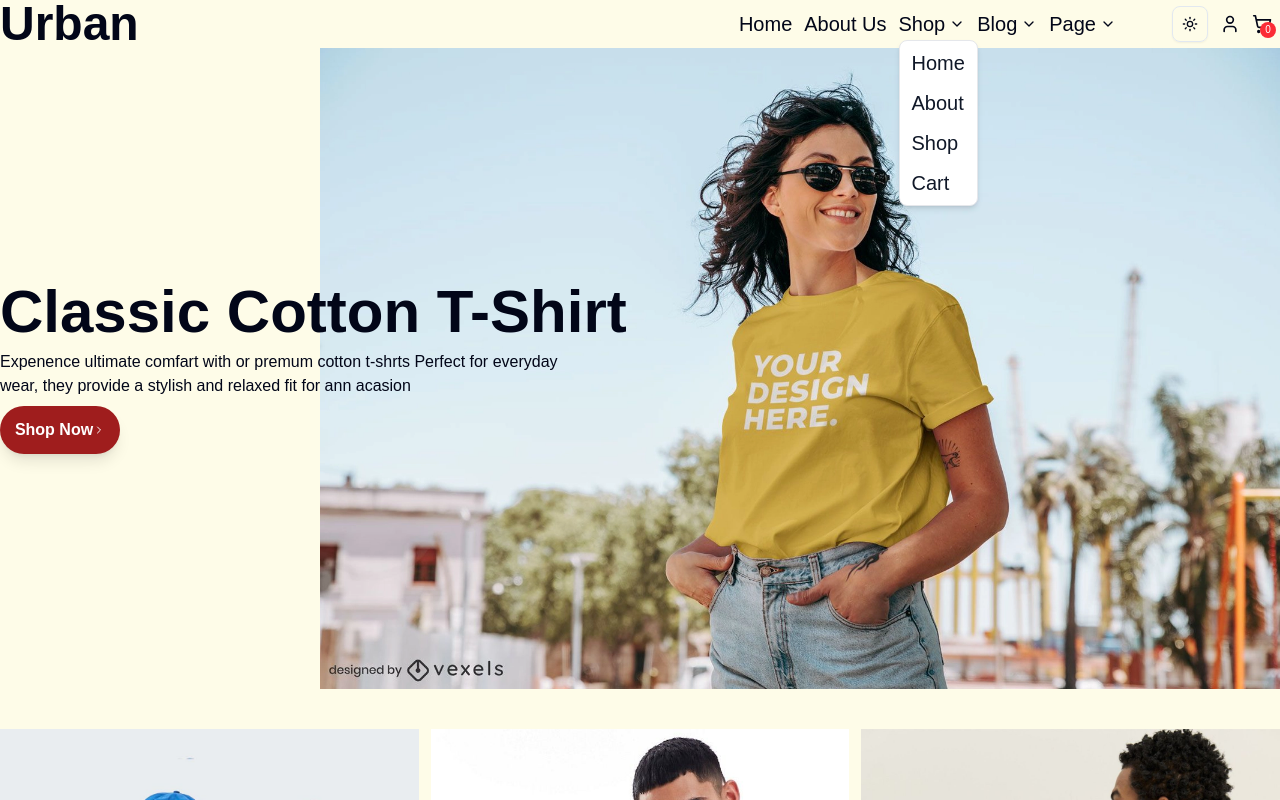
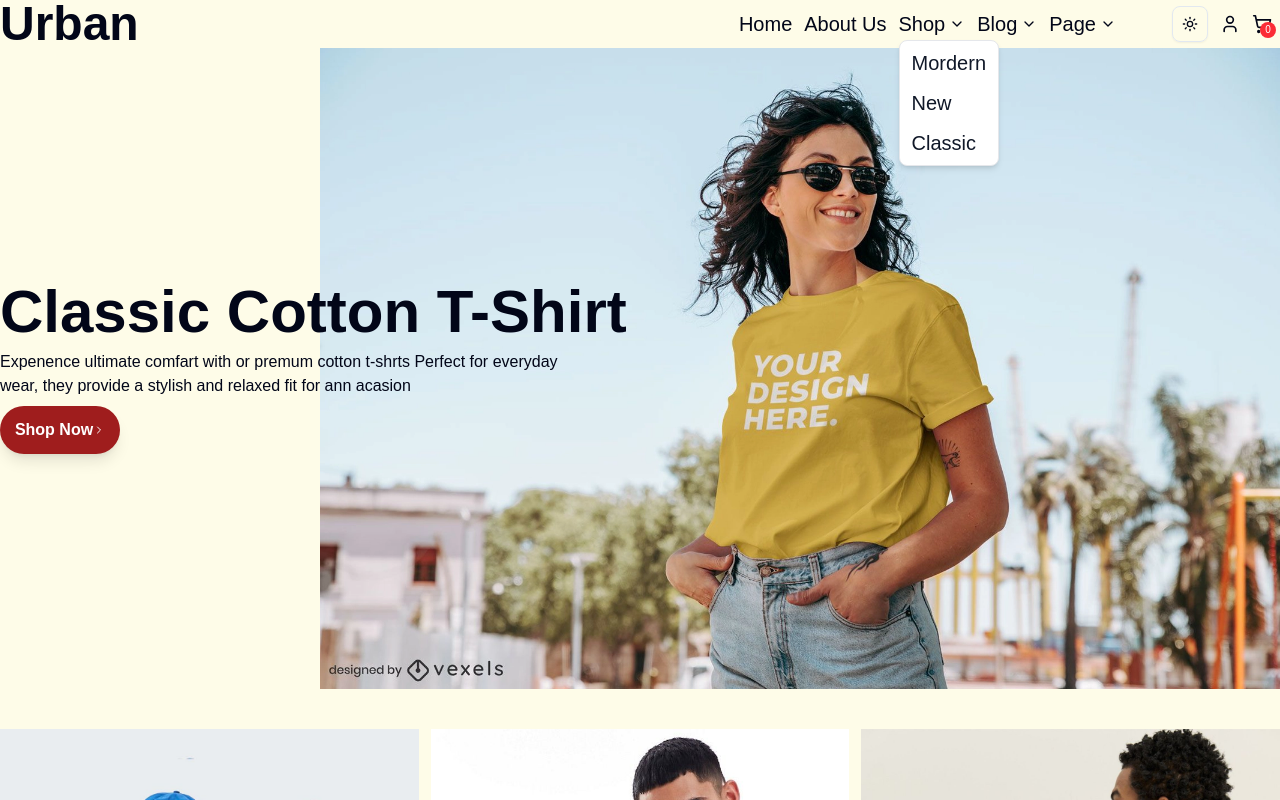
Before and after one commit to Zoidevzx/Projeto-Final-React, a Next.js app: page / in a window 1280 px wide. Both pictures are taken after a click on the icon 957 px from the left and 24 px from the top of the page. Shown: the top 800 px of the page. Built offline with nearby package versions, Linux system fonts and the light colour scheme; a web font is replaced by a local one.

Commit message:
Ajustes no HeaderPage

```diff
--- a/components/HeaderPage.jsx
+++ b/components/HeaderPage.jsx
@@ -107,7 +107,7 @@ export function HeaderPage() {
                                         text-gray-900 dark:text-gray-100
                                         border border-gray-200 dark:border-gray-700 rounded-md shadow-md"
                                     >
-                                        {itenspage.map((e, i) => (
+                                        {itenshop.map((e, i) => (
                                             <li
                                                 key={i}
                                                 className="transition duration-200 ease-in-out
@@ -146,7 +146,7 @@ export function HeaderPage() {
                                         text-gray-900 dark:text-gray-100
                                         border border-gray-200 dark:border-gray-700 rounded-md shadow-md"
                                     >
-                                        {itenspage.map((e, i) => (
+                                        {itensblog.map((e, i) => (
                                             <li
                                                 key={i}
                                                 className="transition duration-200 ease-in-out
@@ -154,7 +154,7 @@ export function HeaderPage() {
                                                 hover:scale-105 active:scale-95
                                                 rounded-md px-2 py-1 cursor-pointer"
                                             >
-                                                <Link href={e.link} className="block w-full h-full">
+                                                <Link href={e.link} target='_blank' className="block w-full h-full">
                                                     {e.nome}
                                                 </Link>
                                             </li>
```
